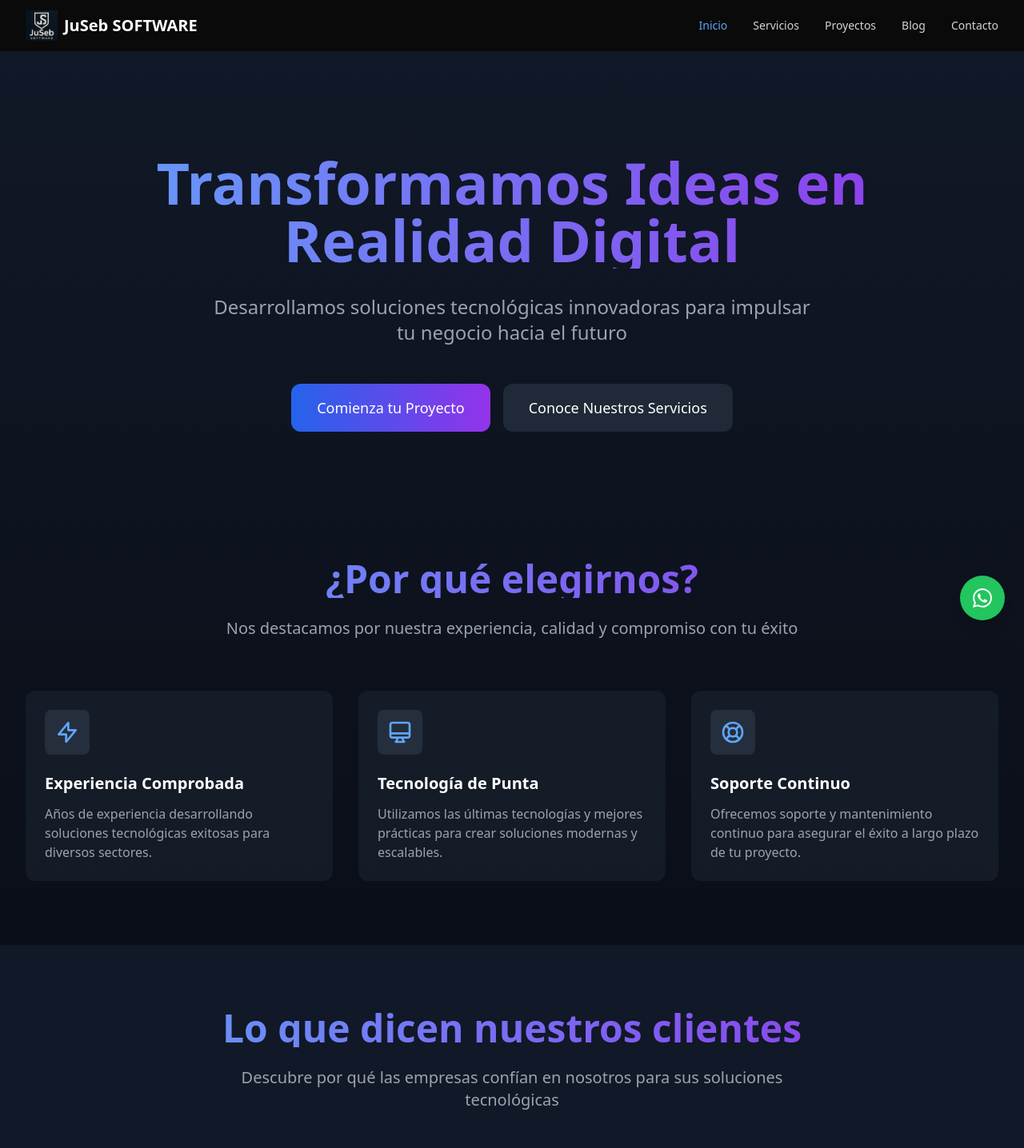
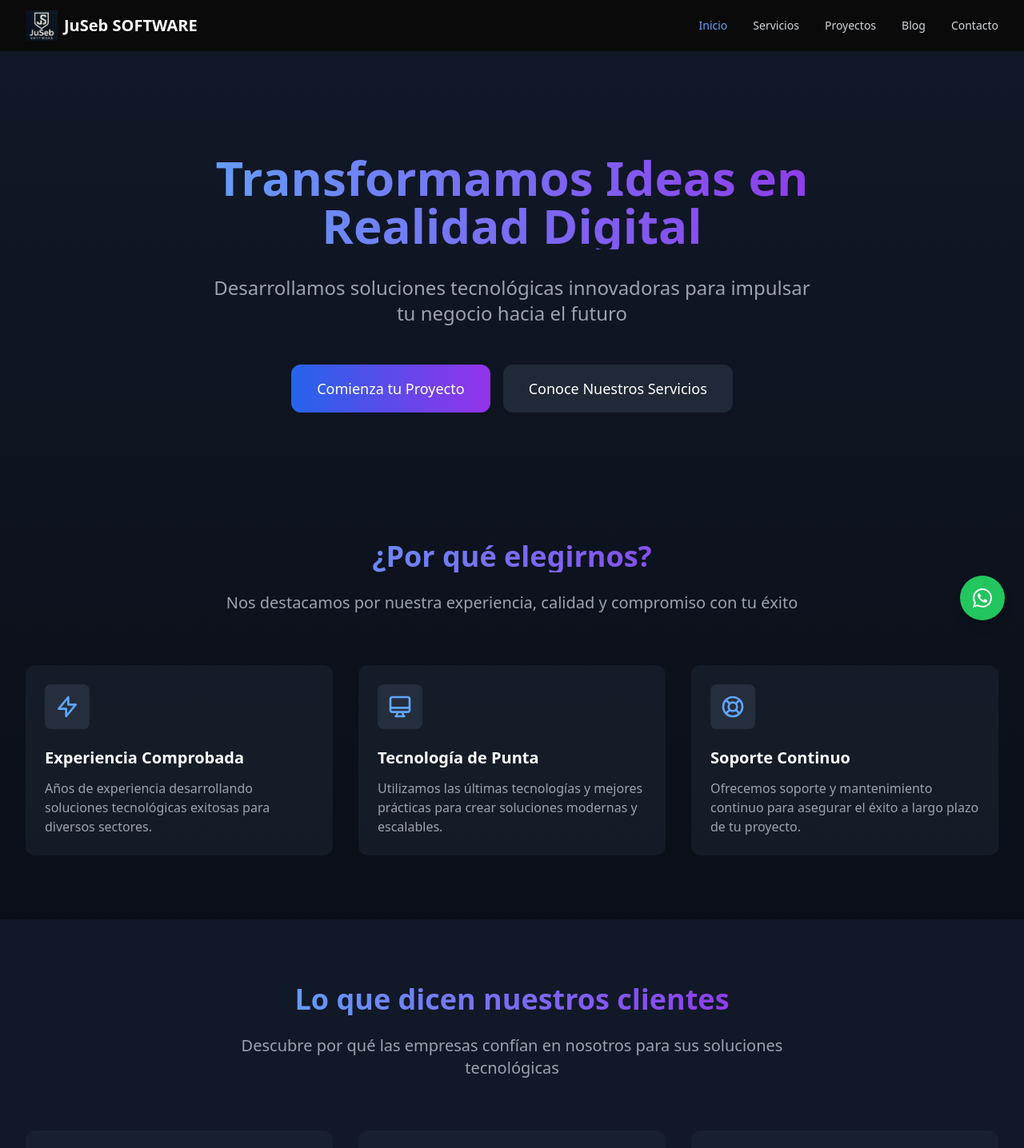
Before and after one commit to SebastianAyala13/JuSeb-Software, a Next.js app: page / in a window 1280 px wide. Shown: the top 1436 px of the page at 80% size. Built offline with nearby package versions, Linux system fonts and the light colour scheme; grey boxes are pictures that could not be loaded.

Commit message:
fix(ui): títulos responsivos y legibles en todas las secciones principales

```diff
--- a/src/app/blog/[id]/page.tsx
+++ b/src/app/blog/[id]/page.tsx
@@ -279,7 +279,7 @@ export default function BlogPost() {
               {post.content.split('\n').map((paragraph, index) => {
                 if (paragraph.startsWith('## ')) {
                   return (
-                    <h2 key={index} className="text-2xl font-bold text-white mt-8 mb-4">
+                    <h2 key={index} className="text-xl md:text-2xl font-bold text-white mt-8 mb-4 break-words whitespace-normal leading-tight max-w-xl mx-auto">
                       {paragraph.replace('## ', '')}
                     </h2>
                   );
--- a/src/app/components/Testimonials.tsx
+++ b/src/app/components/Testimonials.tsx
@@ -40,7 +40,7 @@ export default function Testimonials() {
           transition={{ duration: 0.8 }}
           className="text-center mb-16"
         >
-          <h2 className="text-4xl md:text-5xl font-bold mb-6 bg-clip-text text-transparent bg-gradient-to-r from-blue-400 to-purple-600">
+          <h2 className="text-3xl md:text-4xl font-bold mb-6 bg-clip-text text-transparent bg-gradient-to-r from-blue-400 to-purple-600 break-words whitespace-normal leading-tight max-w-2xl mx-auto">
             Lo que dicen nuestros clientes
           </h2>
           <p className="text-xl text-gray-400 max-w-3xl mx-auto">
--- a/src/app/page.tsx
+++ b/src/app/page.tsx
@@ -46,7 +46,7 @@ export default function Home() {
             transition={{ duration: 0.8 }}
             className="text-center"
           >
-            <h1 className="text-5xl md:text-7xl font-bold mb-8 bg-clip-text text-transparent bg-gradient-to-r from-blue-400 to-purple-600">
+            <h1 className="text-4xl md:text-6xl font-bold mb-8 bg-clip-text text-transparent bg-gradient-to-r from-blue-400 to-purple-600 break-words whitespace-normal leading-tight max-w-4xl mx-auto">
               Transformamos Ideas en Realidad Digital
             </h1>
             <p className="text-xl md:text-2xl text-gray-400 mb-12 max-w-3xl mx-auto">
@@ -82,7 +82,7 @@ export default function Home() {
             transition={{ duration: 0.8 }}
             className="text-center mb-16"
           >
-            <h2 className="text-4xl md:text-5xl font-bold mb-6 bg-clip-text text-transparent bg-gradient-to-r from-blue-400 to-purple-600">
+            <h2 className="text-3xl md:text-4xl font-bold mb-6 bg-clip-text text-transparent bg-gradient-to-r from-blue-400 to-purple-600 break-words whitespace-normal leading-tight max-w-2xl mx-auto">
               ¿Por qué elegirnos?
             </h2>
             <p className="text-xl text-gray-400 max-w-3xl mx-auto">
--- a/src/app/proyectos/page.tsx
+++ b/src/app/proyectos/page.tsx
@@ -45,7 +45,7 @@ export default function Projects() {
           transition={{ duration: 0.8 }}
           className="text-center mb-16"
         >
-          <h1 className="text-5xl md:text-6xl font-bold mb-6 bg-clip-text text-transparent bg-gradient-to-r from-blue-400 to-purple-600">
+          <h1 className="text-4xl md:text-5xl font-bold mb-6 bg-clip-text text-transparent bg-gradient-to-r from-blue-400 to-purple-600 break-words whitespace-normal leading-tight max-w-3xl mx-auto">
             Nuestros Proyectos
           </h1>
           <p className="text-xl text-gray-400 max-w-3xl mx-auto">
--- a/src/app/servicios/page.tsx
+++ b/src/app/servicios/page.tsx
@@ -129,7 +129,7 @@ export default function Servicios() {
           transition={{ duration: 0.8 }}
           className="text-center mb-16"
         >
-          <h1 className="text-5xl md:text-6xl font-bold mb-6 bg-clip-text text-transparent bg-gradient-to-r from-blue-400 to-purple-600">
+          <h1 className="text-4xl md:text-5xl font-bold mb-8 bg-clip-text text-transparent bg-gradient-to-r from-blue-400 to-purple-600 break-words whitespace-normal leading-tight max-w-3xl mx-auto">
             Nuestros Servicios
           </h1>
           <p className="text-xl text-gray-400 max-w-3xl mx-auto">
```
